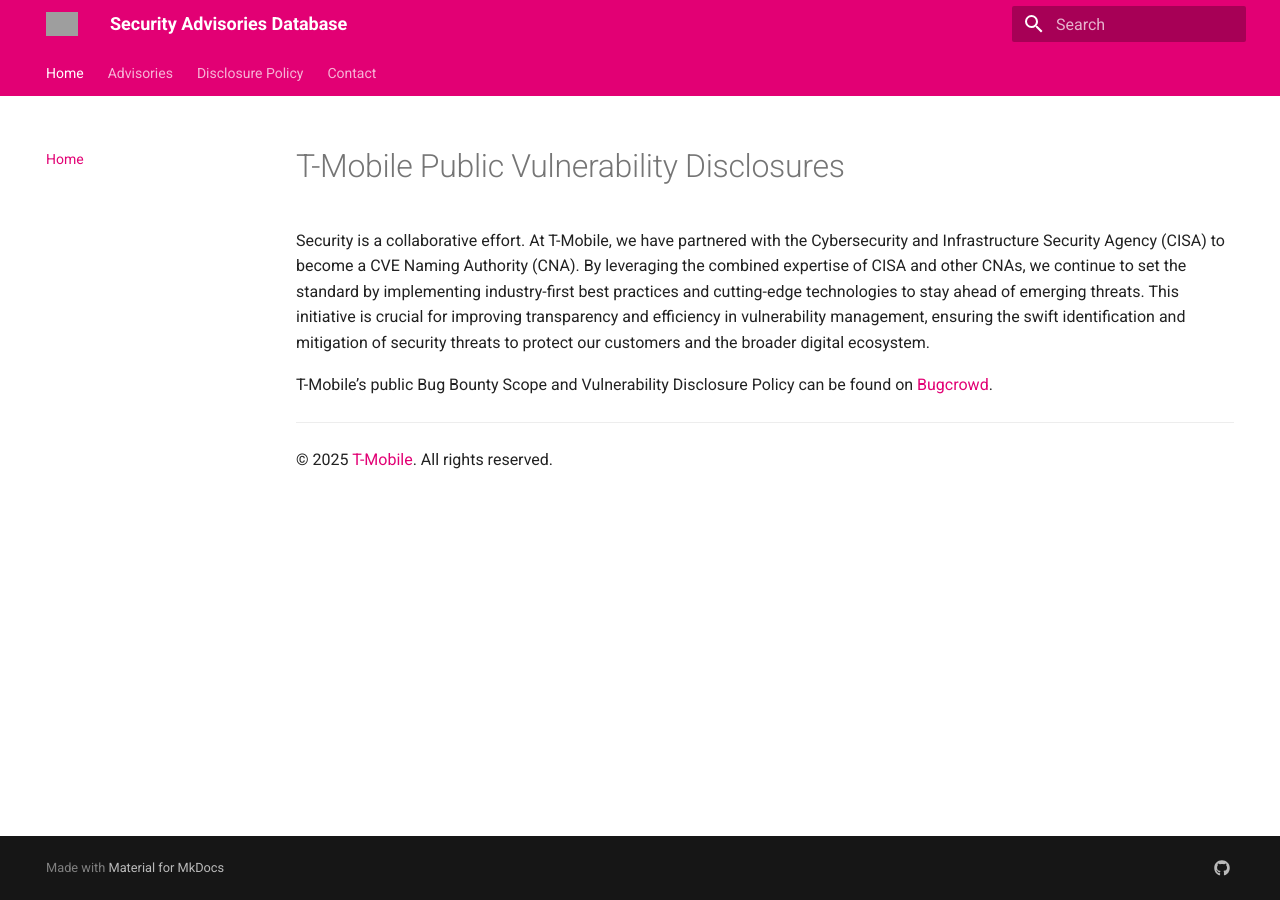
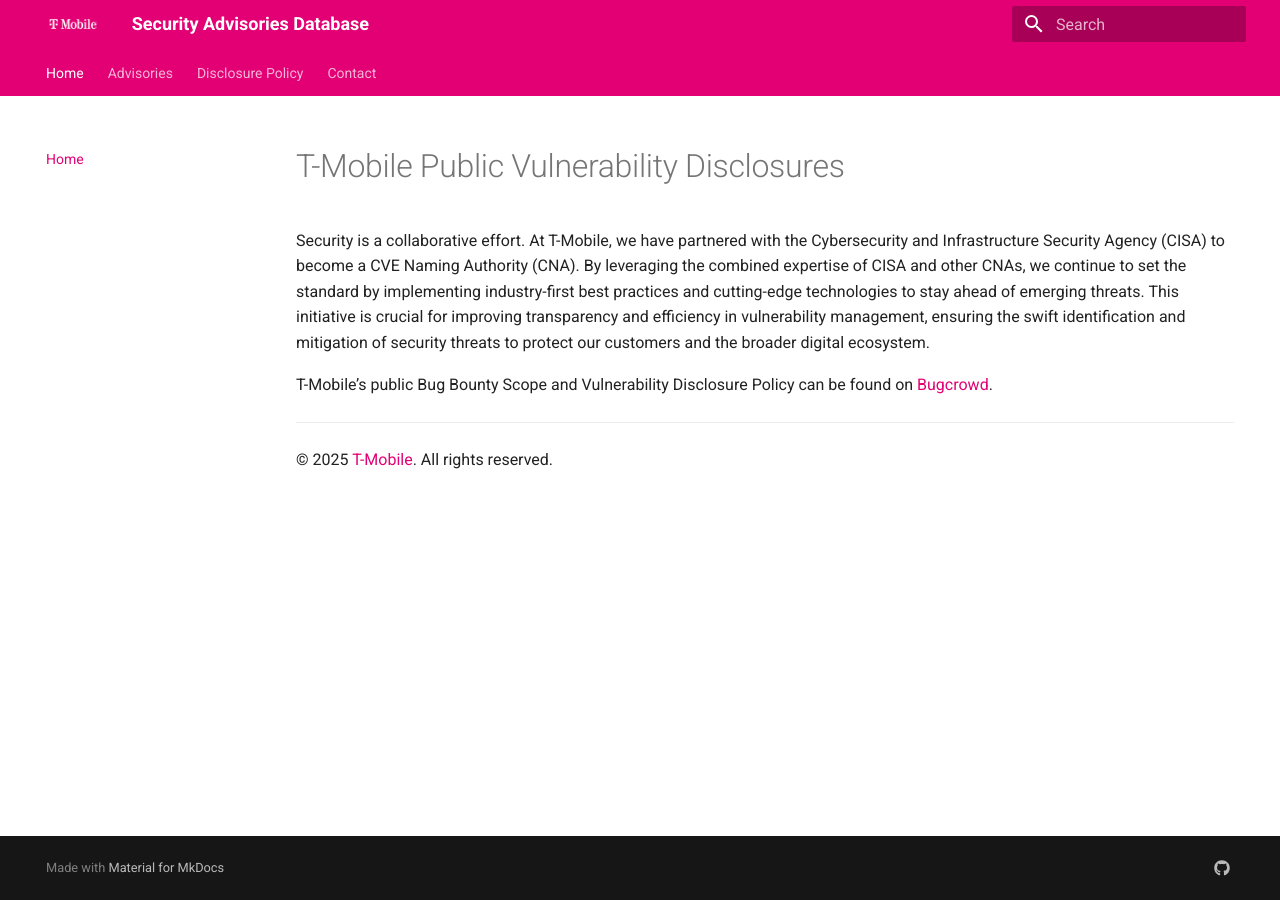
Before and after one commit to t-mobile/t-mobile.github.io, an MkDocs documentation site: the page built from docs/index.md, in a window 1280 px wide. Built offline with MkDocs 1.6.1 and Material for MkDocs 9.7.7, drawn with Linux system fonts in a browser that asks for light colours.

Commit message:
Some updates

```diff
--- a/docs/stylesheets/extra.css
+++ b/docs/stylesheets/extra.css
@@ -1,8 +1,17 @@
+[data-md-color-scheme="default"] {
+    --md-primary-fg-color: #e20074;
+    --md-primary-fg-color--light: #ff1a8d;
+    --md-primary-fg-color--dark: #b30059;
+    --md-accent-fg-color: #e20074;
+    --md-accent-fg-color--transparent: #e2007410;
+}
+
 :root {
     --md-primary-fg-color: #e20074;
     --md-primary-fg-color--light: #ff1a8d;
     --md-primary-fg-color--dark: #b30059;
     --md-accent-fg-color: #e20074;
+    --md-accent-fg-color--transparent: #e2007410;
 }
 
 .md-logo img {
--- a/mkdocs.yml
+++ b/mkdocs.yml
@@ -5,7 +5,7 @@
 theme:
   name: material
   favicon: assets/icon.png
-  logo: assets/logo,jpg
+  logo: assets/logo.jpg
   palette:
     primary: custom
     accent: custom
```
